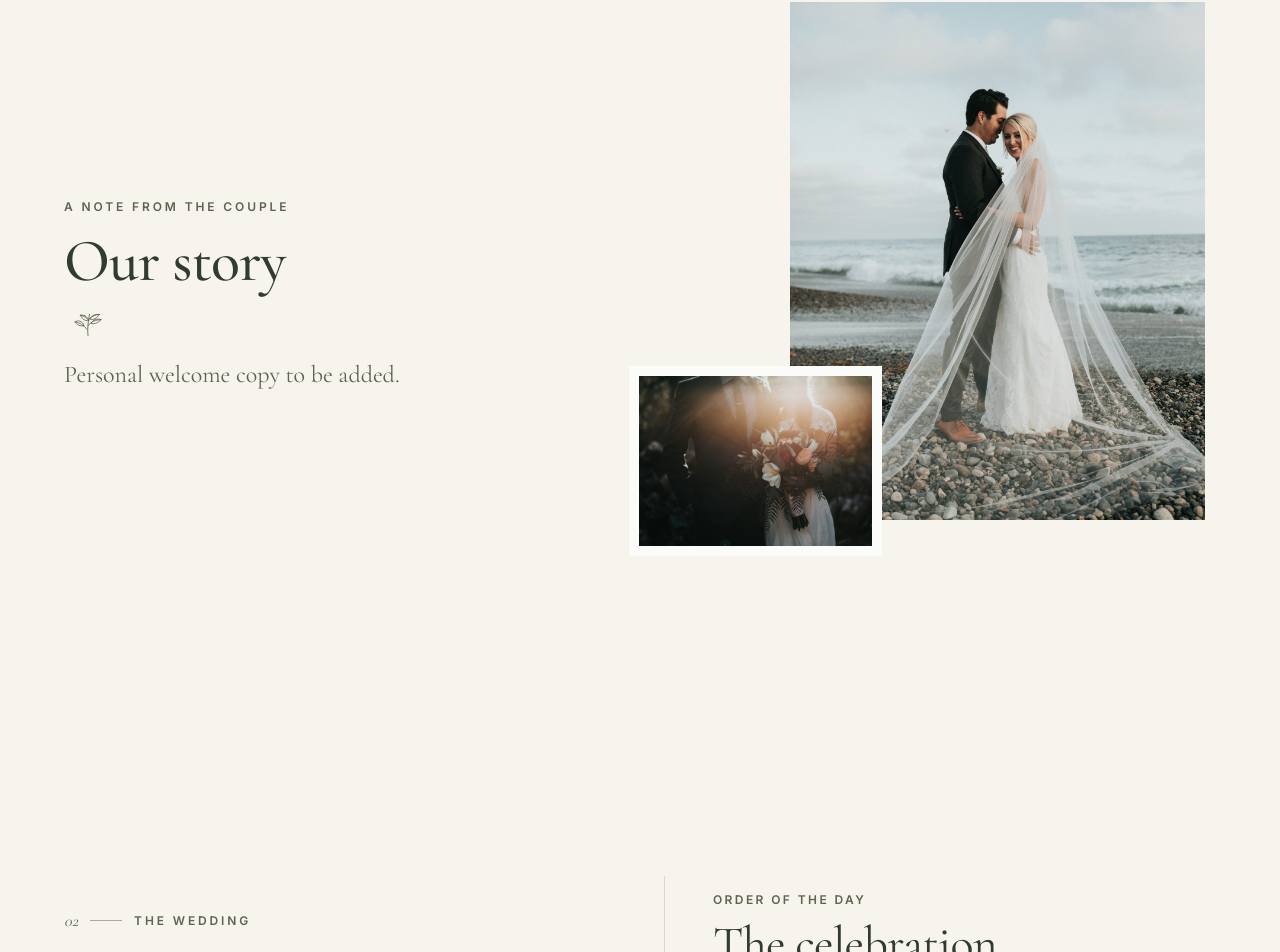
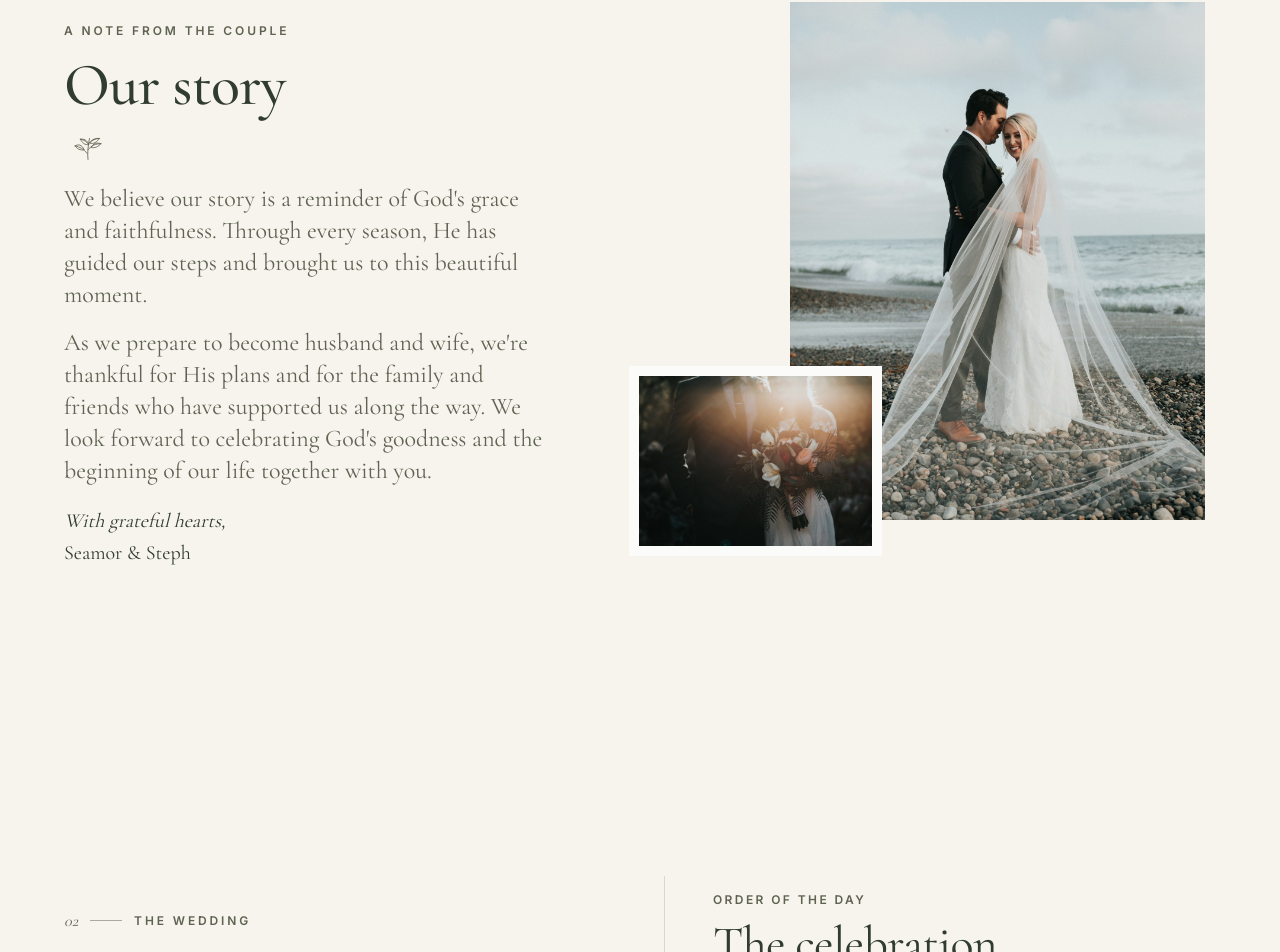
Before and after one commit to CeeZ-11/wedding-rsvp, a React (Vite) app: page / in a window 1280 px wide. Shown: the part 942-1894 px from the top of the page. Built offline with nearby package versions, Linux system fonts and the light colour scheme; no server answers.

Commit message:
update story section

```diff
--- a/src/components/WelcomeMoment.tsx
+++ b/src/components/WelcomeMoment.tsx
@@ -22,9 +22,15 @@ export function WelcomeMoment() {
           Our story
         </h2>
         <BotanicalMark className="mx-auto my-5 h-7 w-12 text-olive-secondary md:mx-0" />
-        {/* Replace this placeholder with the couple's own welcome copy when provided. */}
         <p className="mx-auto max-w-xl font-serif text-xl leading-relaxed text-olive-secondary sm:text-2xl md:mx-0">
-          Personal welcome copy to be added.
+          We believe our story is a reminder of God's grace and faithfulness. Through every season, He has guided our steps and brought us to this beautiful moment.
+        </p>
+        <p className="mx-auto mt-4 max-w-xl font-serif text-xl leading-relaxed text-olive-secondary sm:text-2xl md:mx-0">
+          As we prepare to become husband and wife, we're thankful for His plans and for the family and friends who have supported us along the way. We look forward to celebrating God's goodness and the beginning of our life together with you.
+        </p>
+        <p className="mx-auto mt-5 max-w-xl font-serif text-lg leading-relaxed text-deep-olive sm:text-xl md:mx-0">
+          <span className="block italic">With grateful hearts,</span>
+          <span className="mt-1 block">Seamor &amp; Steph</span>
         </p>
       </div>
 
```
Also changed, not shown: 1 other file (tests, documents, lock files or other folders).
